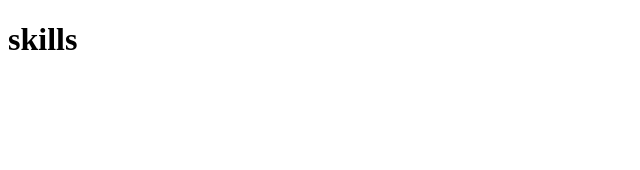
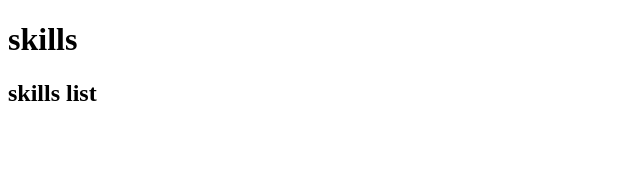
Before and after one commit to skandog/cvcs, a React (Create React App) app: page / in a window 1280 px wide. Shown: the top 170 px of the page, without its empty margins (0-640 px from the left). Built offline with nearby package versions, Linux system fonts and the light colour scheme.

Commit message:
added skillslist comp to skills screen

```diff
--- a/src/components/SkillsList.tsx
+++ b/src/components/SkillsList.tsx
@@ -1,7 +1,7 @@
 const SkillsList = () => {
   return (
     <div>
-      <h1>skills list</h1>
+      <h2>skills list</h2>
     </div>
   );
 };
--- a/src/components/SkillsScreen.tsx
+++ b/src/components/SkillsScreen.tsx
@@ -1,7 +1,10 @@
+import SkillsList from './SkillsList';
+
 export default function SkillsScreen() {
   return (
     <div>
       <h1>skills</h1>
+      <SkillsList />
     </div>
   );
 }
```
